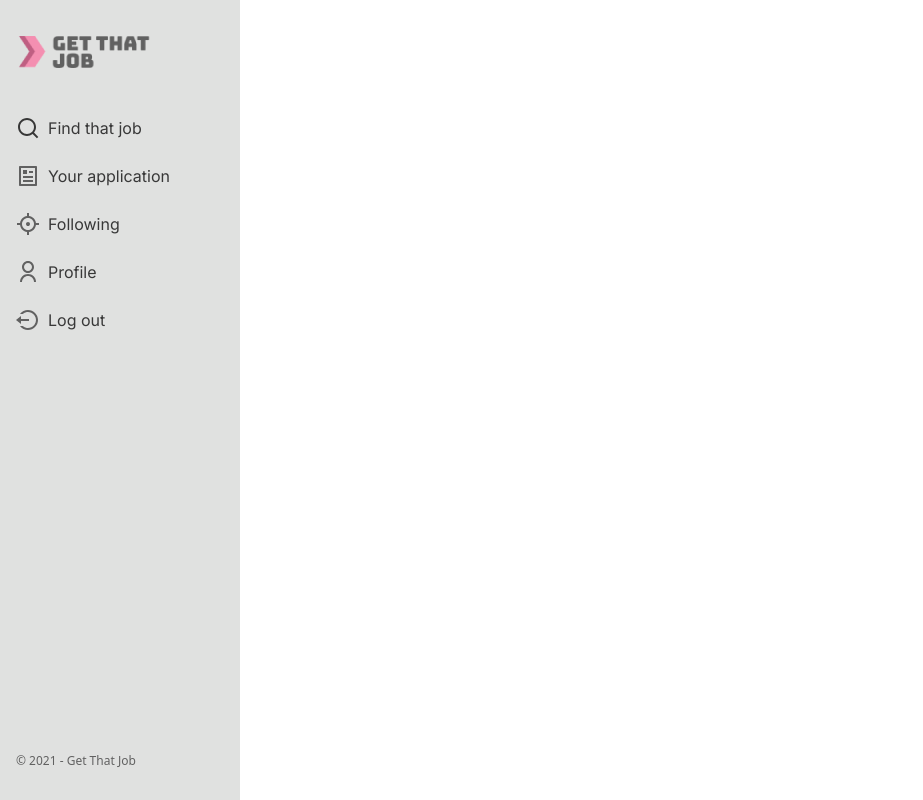
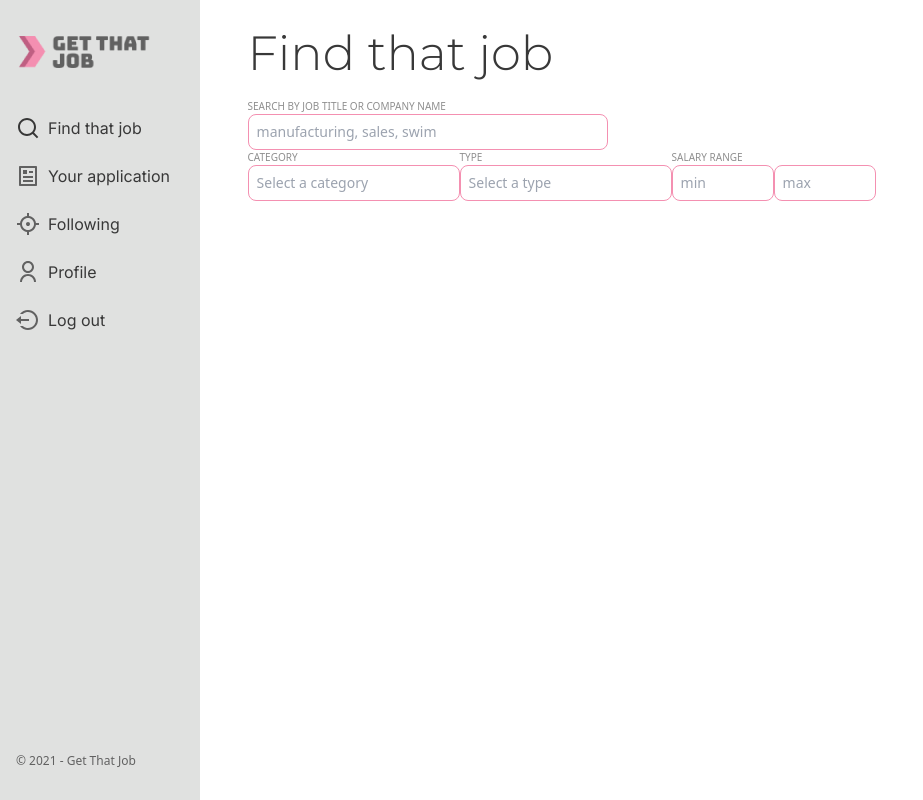
Before and after one commit to kkantaaa/get-that-job-2J3K, a React (Vite) app in the folder client/: page /user/findthatjob in a window 1280 px wide. Shown: the whole page, without its empty margins (0-923 px from the left). Built offline with nearby package versions, Linux system fonts and the light colour scheme.

Commit message:
feat: add search-box in FindThatJobPage

```diff
--- a/client/src/pages/FindThatJobPage.jsx
+++ b/client/src/pages/FindThatJobPage.jsx
@@ -1,5 +1,82 @@
 import ProfessionalSidebar from "@/components/ProfessionalSidebar.jsx";
+import searchline from "@/images/findthatjob-page/search-line.png";
+
 function FindThatJobPage() {
-  return <ProfessionalSidebar />;
+  return (
+    <div className="w-full flex  flex-row justify-spacearound">
+      <ProfessionalSidebar />
+      <div className="w-full px-12 py-6 flex flex-col justify-start items-start">
+        <div className="mb-[16px]  text-DarkGray font-Montserrat text-Headline3 font-light">
+          Find that job
+        </div>
+        <div className="flex flex-col">
+          <label
+            className="w-fit text-[10px] text-LightGray"
+            htmlFor="search-box"
+          >
+            SEARCH BY JOB TITLE OR COMPANY NAME
+          </label>
+          <input
+            className="h-[36px] w-[360px] rounded-[8px] text-[14px] pl-[8px] border-solid border-[1px] border-Pink bg-White"
+            type="text"
+            id="search-input"
+            placeholder="manufacturing, sales, swim"
+          />
+        </div>
+        <div className="flex flew-row">
+          <div className="flex flex-col">
+            <label
+              className="w-fit text-[10px] text-LightGray"
+              htmlFor="search-box"
+            >
+              CATEGORY
+            </label>
+            <input
+              className="h-[36px] rounded-[8px] text-[14px] pl-[8px] border-solid border-[1px] border-Pink bg-White"
+              type="text"
+              id="search-input"
+              placeholder="Select a category"
+            />
+          </div>
+          <div className="flex flex-col">
+            <label
+              className="w-fit text-[10px] text-LightGray"
+              htmlFor="search-box"
+            >
+              TYPE
+            </label>
+            <input
+              className="h-[36px] rounded-[8px] text-[14px] pl-[8px] border-solid border-[1px] border-Pink bg-White"
+              type="text"
+              id="search-input"
+              placeholder="Select a type"
+            />
+          </div>
+          <div className="flex flex-col">
+            <label
+              className="w-fit text-[10px] text-LightGray"
+              htmlFor="search-box"
+            >
+              SALARY RANGE
+            </label>
+            <div>
+              <input
+                className="h-[36px] w-[102px] rounded-[8px] text-[14px] pl-[8px] border-solid border-[1px] border-Pink bg-White"
+                type="text"
+                id="search-input"
+                placeholder="min"
+              />
+              <input
+                className="h-[36px] w-[102px] rounded-[8px] text-[14px] pl-[8px] border-solid border-[1px] border-Pink bg-White"
+                type="text"
+                id="search-input"
+                placeholder="max"
+              />
+            </div>
+          </div>
+        </div>
+      </div>
+    </div>
+  );
 }
 export default FindThatJobPage;
```
Also changed, not shown: 2 other files (tests, documents, lock files or other folders).
